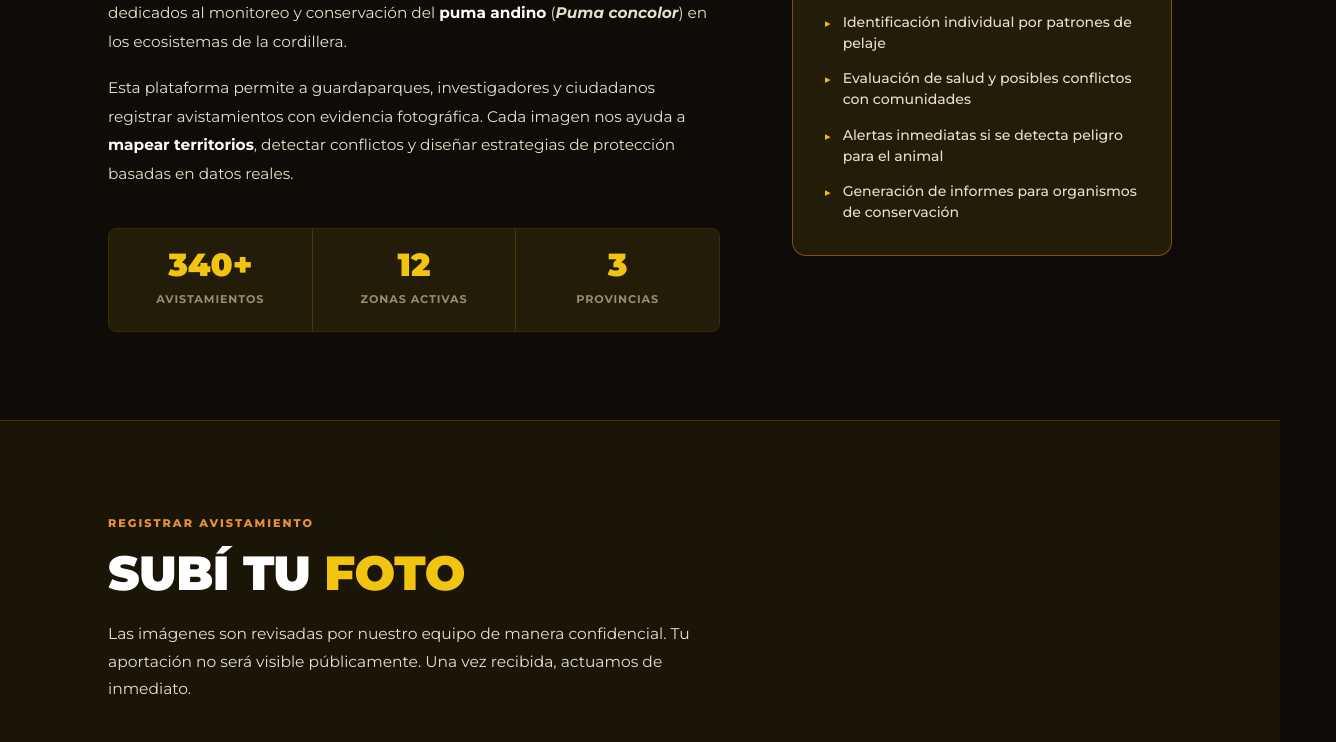
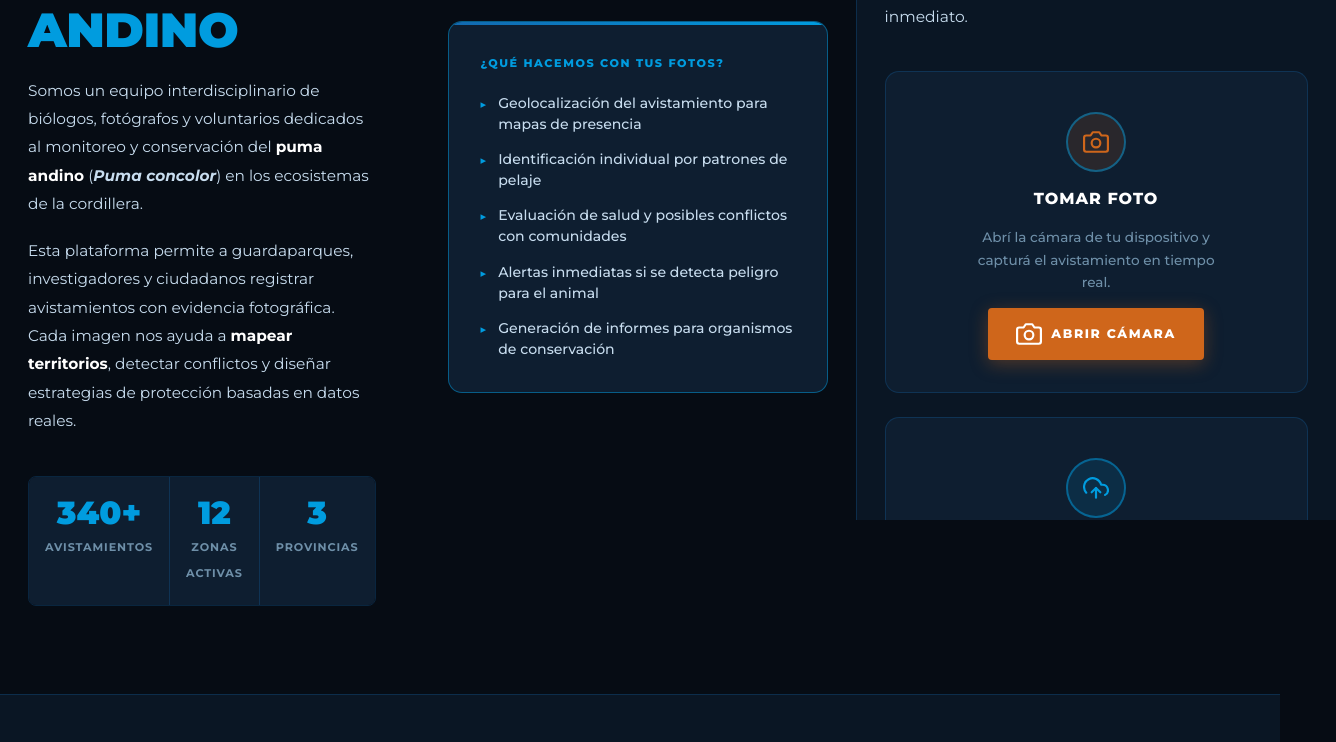
Before and after one commit to yyammi/pumakyami, a React (Vite) app in the folder my-app/: page / in a window 1280 px wide. Shown: the part 1080-1822 px from the top of the page, 1336 px wide, since content can reach past the window. Built offline with nearby package versions, Linux system fonts and the light colour scheme.

Commit message:
casi tdo

```diff
--- a/my-app/src/App.css
+++ b/my-app/src/App.css
@@ -1,5 +1,58 @@
-/* App.css — vacío intencionalmente.
-   Cada componente maneja sus propios estilos
-   en su carpeta correspondiente dentro de /Componentes.
-   Los tokens globales están en index.css.
-*/
+/* ══════════════════════════════════════════════
+   LAYOUT DE DOS COLUMNAS (sticky sidebar)
+   ══════════════════════════════════════════════ */
+
+.layout-dos-columnas {
+  display: grid;
+  grid-template-columns: 1fr 480px;
+  align-items: start;
+  min-height: 100vh;
+}
+
+/* ── Columna izquierda: Sobre Nosotros (scrollable) ── */
+.col-contenido {
+  /* deja que la columna ocupe todo el alto y haga scroll con la página */
+}
+
+/* ── Columna derecha: Registrar Avistamiento (sticky) ── */
+.col-sticky {
+  position: sticky;
+  top: 0;               /* se pega desde el borde superior del viewport */
+  height: 100vh;        /* ocupa toda la altura visible */
+  overflow-y: auto;     /* scroll interno si el contenido es largo */
+  border-left: 1px solid var(--border);
+  background: var(--bg-section);
+  /* Scrollbar dentro del panel sticky */
+  scrollbar-width: thin;
+  scrollbar-color: var(--azul-principal) var(--bg-section);
+}
+
+.col-sticky::-webkit-scrollbar { width: 4px; }
+.col-sticky::-webkit-scrollbar-track { background: var(--bg-section); }
+.col-sticky::-webkit-scrollbar-thumb { background: var(--azul-principal); border-radius: 2px; }
+
+/* ── El section de RegistrarAvistamiento dentro del sticky ── */
+.col-sticky .section {
+  min-height: 100vh;
+  display: flex;
+  align-items: center;
+}
+
+/* ── Responsive: colapsa a una columna en pantallas medianas ── */
+@media (max-width: 1024px) {
+  .layout-dos-columnas {
+    grid-template-columns: 1fr;
+  }
+
+  .col-sticky {
+    position: static;
+    height: auto;
+    overflow-y: visible;
+    border-left: none;
+    border-top: 1px solid var(--border);
+  }
+
+  .col-sticky .section {
+    min-height: auto;
+  }
+}
--- a/my-app/src/App.jsx
+++ b/my-app/src/App.jsx
@@ -1,5 +1,6 @@
 import { useState } from 'react';
 import './index.css';
+import './App.css';
 
 import Navbar               from './Componentes/Navbar/Navbar';
 import Hero                 from './Componentes/Hero/Hero';
@@ -38,8 +39,19 @@ function App() {
 
       <main>
         <Hero />
-        <SobreNosotros />
-        <RegistrarAvistamiento onUpload={handleUpload} cargando={cargando} />
+
+        {/* ── Layout de dos columnas ── */}
+        <div className="layout-dos-columnas">
+          {/* Columna izquierda: scrollable */}
+          <div className="col-contenido">
+            <SobreNosotros />
+          </div>
+
+          {/* Columna derecha: sticky — siempre visible */}
+          <aside className="col-sticky">
+            <RegistrarAvistamiento onUpload={handleUpload} cargando={cargando} />
+          </aside>
+        </div>
       </main>
 
       <Footer />
--- a/my-app/src/Componentes/Boton/Boton.css
+++ b/my-app/src/Componentes/Boton/Boton.css
@@ -41,45 +41,45 @@
 
 /* ── Variantes de color ── */
 
-/* Amarillo — CTA primario */
+/* Celeste — CTA primario (subir imagen) */
 .btn--amarillo {
-  background: var(--yellow-cta);
-  color: #1a1200;
-  box-shadow: 0 4px 18px rgba(241,196,15,0.35);
+  background: var(--celeste);
+  color: #fff;
+  box-shadow: 0 4px 18px rgba(0,156,223,0.35);
 }
 .btn--amarillo:hover {
-  box-shadow: 0 8px 28px rgba(241,196,15,0.50);
+  box-shadow: 0 8px 28px rgba(0,156,223,0.55);
 }
 
-/* Ocre — acción secundaria */
+/* Azul principal — acción secundaria */
 .btn--ocre {
-  background: var(--ochre);
+  background: var(--azul-principal);
   color: #fff;
-  box-shadow: 0 4px 18px rgba(204,160,0,0.30);
+  box-shadow: 0 4px 18px rgba(18,105,175,0.30);
 }
 .btn--ocre:hover {
-  box-shadow: 0 8px 28px rgba(204,160,0,0.45);
+  box-shadow: 0 8px 28px rgba(18,105,175,0.50);
 }
 
-/* Naranja — acción terciaria / cámara */
+/* Naranja — acción cámara */
 .btn--naranja {
-  background: var(--orange-cta);
+  background: var(--naranja);
   color: #fff;
-  box-shadow: 0 4px 18px rgba(230,126,34,0.30);
+  box-shadow: 0 4px 18px rgba(207,102,27,0.35);
 }
 .btn--naranja:hover {
-  box-shadow: 0 8px 28px rgba(230,126,34,0.45);
+  box-shadow: 0 8px 28px rgba(207,102,27,0.55);
 }
 
 /* Outline — acción sin relleno */
 .btn--outline {
   background: transparent;
-  color: var(--yellow-cta);
-  border: 2px solid var(--yellow-cta);
+  color: var(--celeste);
+  border: 2px solid var(--celeste);
 }
 .btn--outline:hover {
-  background: var(--yellow-cta);
-  color: #1a1200;
+  background: var(--celeste);
+  color: #fff;
   box-shadow: var(--glow-yellow);
 }
 
--- a/my-app/src/Componentes/Footer/Footer.css
+++ b/my-app/src/Componentes/Footer/Footer.css
@@ -22,12 +22,12 @@
   margin-bottom: 6px;
 }
 
-.footer__marca-paw { color: var(--amber); display: flex; }
+.footer__marca-paw { color: var(--celeste); display: flex; }
 
 .footer__divider {
   width: 48px;
   height: 2px;
-  background: var(--ochre);
+  background: var(--azul-principal);
   border-radius: 2px;
   margin: 4px 0;
 }
--- a/my-app/src/Componentes/Hero/Hero.css
+++ b/my-app/src/Componentes/Hero/Hero.css
@@ -27,18 +27,18 @@
   inset: 0;
   background: linear-gradient(
     to top,
-    rgba(15,12,7,1)    0%,
-    rgba(15,12,7,0.65) 40%,
-    rgba(15,12,7,0.15) 100%
+    rgba(6,12,20,1)    0%,
+    rgba(6,12,20,0.65) 40%,
+    rgba(6,12,20,0.15) 100%
   );
 }
 
-/* Ochre accent bar at the bottom */
+/* Brand accent bar at the bottom */
 .hero__accent-bar {
   position: absolute;
   bottom: 0; left: 0; right: 0;
   height: 4px;
-  background: linear-gradient(90deg, var(--ochre-deeper) 0%, var(--yellow-cta) 50%, var(--orange-cta) 100%);
+  background: linear-gradient(90deg, var(--azul-principal) 0%, var(--celeste) 55%, var(--naranja) 100%);
 }
 
 .hero__content {
@@ -58,7 +58,7 @@
   display: inline-flex;
   align-items: center;
   gap: 8px;
-  background: var(--ochre);
+  background: var(--azul-principal);
   color: #fff;
   font-size: 0.68rem;
   font-weight: 800;
@@ -82,7 +82,7 @@
 
 .hero__title mark {
   background: none;
-  color: var(--yellow-cta);
+  color: var(--celeste);
 }
 
 .hero__sub {
--- a/my-app/src/Componentes/Navbar/Navbar.css
+++ b/my-app/src/Componentes/Navbar/Navbar.css
@@ -25,7 +25,7 @@
 }
 
 .nav__paw {
-  color: var(--amber);
+  color: var(--celeste);
   display: flex;
   align-items: center;
 }
@@ -51,13 +51,13 @@
   position: absolute;
   bottom: -4px; left: 0; right: 0;
   height: 2px;
-  background: var(--yellow-cta);
+  background: var(--celeste);
   transform: scaleX(0);
   transform-origin: left;
   transition: transform var(--ease);
 }
 
-.nav__links a:hover { color: var(--yellow-cta); }
+.nav__links a:hover { color: var(--celeste); }
 .nav__links a:hover::after { transform: scaleX(1); }
 
 @media (max-width: 640px) {
--- a/my-app/src/Componentes/RegistrarAvistamiento/RegistrarAvistamiento.css
+++ b/my-app/src/Componentes/RegistrarAvistamiento/RegistrarAvistamiento.css
@@ -46,11 +46,11 @@
 
 /* Drag active */
 .upload-card--dragging {
-  border-color: var(--yellow-cta) !important;
-  background: rgba(241,196,15,0.06) !important;
+  border-color: var(--celeste) !important;
+  background: rgba(0,156,223,0.07) !important;
   box-shadow: var(--glow-yellow) !important;
 }
-.upload-card--dragging::before { transform: scaleX(1); background: var(--yellow-cta); }
+.upload-card--dragging::before { transform: scaleX(1); background: var(--celeste); }
 
 /* Icon circle */
 .upload-card__icon {
@@ -66,13 +66,13 @@
 }
 
 .upload-card--camara .upload-card__icon {
-  background: rgba(230,126,34,0.12);
-  color: var(--orange-cta);
+  background: rgba(207,102,27,0.14);
+  color: var(--naranja);
 }
 
 .upload-card--archivo .upload-card__icon {
-  background: rgba(241,196,15,0.1);
-  color: var(--yellow-cta);
+  background: rgba(0,156,223,0.12);
+  color: var(--celeste);
 }
 
 .upload-card:hover .upload-card__icon {
@@ -102,8 +102,8 @@
   position: absolute;
   inset: 0;
   border-radius: var(--r-lg);
-  background: rgba(241,196,15,0.12);
-  border: 2px dashed var(--yellow-cta);
+  background: rgba(0,156,223,0.10);
+  border: 2px dashed var(--celeste);
   display: flex;
   align-items: center;
   justify-content: center;
@@ -111,7 +111,7 @@
   font-weight: 800;
   text-transform: uppercase;
   letter-spacing: 0.08em;
-  color: var(--yellow-cta);
+  color: var(--celeste);
   pointer-events: none;
 }
 
@@ -156,8 +156,8 @@
   width: 52px;
   height: 52px;
   border-radius: 50%;
-  border: 3px solid rgba(204,160,0,0.2);
-  border-top-color: var(--yellow-cta);
+  border: 3px solid rgba(0,156,223,0.20);
+  border-top-color: var(--celeste);
   animation: spin 0.75s linear infinite;
 }
 
--- a/my-app/src/Componentes/SobreNosotros/SobreNosotros.css
+++ b/my-app/src/Componentes/SobreNosotros/SobreNosotros.css
@@ -43,7 +43,7 @@
   display: block;
   font-size: 2rem;
   font-weight: 900;
-  color: var(--yellow-cta);
+  color: var(--celeste);
   line-height: 1;
   margin-bottom: 4px;
 }
@@ -70,13 +70,13 @@
   overflow: hidden;
 }
 
-/* Ochre top border accent */
+/* Blue top border accent */
 .sobre__card::before {
   content: '';
   position: absolute;
   top: 0; left: 0; right: 0;
   height: 3px;
-  background: linear-gradient(90deg, var(--ochre) 0%, var(--yellow-cta) 100%);
+  background: linear-gradient(90deg, var(--azul-principal) 0%, var(--celeste) 100%);
 }
 
 .sobre__card-title {
@@ -84,7 +84,7 @@
   font-weight: 800;
   letter-spacing: 0.14em;
   text-transform: uppercase;
-  color: var(--amber);
+  color: var(--celeste);
   margin-bottom: 20px;
 }
 
@@ -107,7 +107,7 @@
 
 .sobre__card-list li::before {
   content: '▸';
-  color: var(--yellow-cta);
+  color: var(--celeste);
   font-size: 0.7rem;
   margin-top: 3px;
   flex-shrink: 0;
--- a/my-app/src/index.css
+++ b/my-app/src/index.css
@@ -7,38 +7,44 @@
 }
 
 /* ═══════════════════════════════════════════
-   PUMAKAWA-INSPIRED DESIGN TOKENS
+   PUMAKYAMI — DESIGN TOKENS
    ═══════════════════════════════════════════ */
 :root {
-  /* ── Paleta de color ── */
-  --ochre:          #cca000;        /* fondo principal PUMAKAWA */
-  --ochre-dark:     #a67c00;        /* botón secundario */
-  --ochre-deeper:   #7a5a00;        /* hover profundo */
-  --amber:          #e69138;        /* acento naranja/ámbar */
-  --amber-dark:     #c97820;
-  --yellow-cta:     #f1c40f;        /* CTA primario brillante */
-  --orange-cta:     #e67e22;        /* CTA terciario */
+  /* ── Paleta de marca ── */
+  --azul-principal: #1269AF;        /* RGB: 18, 105, 175 */
+  --celeste:        #009CDF;        /* RGB: 0, 156, 223  */
+  --naranja:        #CF661B;        /* RGB: 207, 102, 27 */
+
+  /* ── Alias semánticos (compatibilidad) ── */
+  --ochre:          var(--azul-principal);
+  --ochre-dark:     #0d5490;
+  --ochre-deeper:   #094070;
+  --amber:          var(--celeste);
+  --amber-dark:     #007ab8;
+  --yellow-cta:     var(--celeste);
+  --orange-cta:     var(--naranja);
 
   /* ── Fondos ── */
-  --bg-page:        #0f0c07;        /* negro cálido */
-  --bg-section:     #1a1507;        /* sección alternada oscura */
-  --bg-card:        #231c09;        /* cards */
-  --bg-card-hover:  #2e240d;
-  --bg-overlay:     rgba(15,12,7,0.88);
+  --bg-page:        #060c14;        /* azul casi negro */
+  --bg-section:     #0a1624;        /* sección alternada */
+  --bg-card:        #0e1e30;        /* cards */
+  --bg-card-hover:  #122540;
+  --bg-overlay:     rgba(6,12,20,0.90);
 
   /* ── Texto ── */
   --text-primary:   #ffffff;
-  --text-secondary: #e8dfc8;
-  --text-muted:     #9a8c6e;
+  --text-secondary: #c8ddef;
+  --text-muted:     #6e8fa8;
   --text-on-ochre:  #ffffff;
 
   /* ── Bordes ── */
-  --border:         rgba(204,160,0,0.22);
-  --border-strong:  rgba(230,145,56,0.45);
+  --border:         rgba(18,105,175,0.28);
+  --border-strong:  rgba(0,156,223,0.50);
 
-  /* ── Sombras ── */
-  --glow-amber:     0 0 32px rgba(230,145,56,0.28);
-  --glow-yellow:    0 0 24px rgba(241,196,15,0.35);
+  /* ── Sombras / glows ── */
+  --glow-amber:     0 0 32px rgba(0,156,223,0.30);
+  --glow-yellow:    0 0 24px rgba(0,156,223,0.40);
+  --glow-naranja:   0 0 28px rgba(207,102,27,0.35);
   --shadow-card:    0 8px 40px rgba(0,0,0,0.6);
 
   /* ── Radios ── */
@@ -72,12 +78,15 @@ img { display: block; max-width: 100%; }
 /* ── Scrollbar ── */
 ::-webkit-scrollbar { width: 5px; }
 ::-webkit-scrollbar-track { background: var(--bg-page); }
-::-webkit-scrollbar-thumb { background: var(--amber); border-radius: 3px; }
+::-webkit-scrollbar-thumb { background: var(--azul-principal); border-radius: 3px; }
 
 /* ── Utilidades de texto ── */
-.text-ochre   { color: var(--ochre); }
-.text-amber   { color: var(--amber); }
-.text-yellow  { color: var(--yellow-cta); }
+.text-azul    { color: var(--azul-principal); }
+.text-celeste { color: var(--celeste); }
+.text-naranja { color: var(--naranja); }
+.text-ochre   { color: var(--azul-principal); }
+.text-amber   { color: var(--celeste); }
+.text-yellow  { color: var(--celeste); }
 .text-muted   { color: var(--text-muted); }
 
 /* ── Sección base ── */
@@ -103,7 +112,7 @@ img { display: block; max-width: 100%; }
   font-weight: 800;
   letter-spacing: 0.18em;
   text-transform: uppercase;
-  color: var(--amber);
+  color: var(--celeste);
   margin-bottom: 14px;
 }
 
@@ -118,7 +127,7 @@ img { display: block; max-width: 100%; }
 }
 
 .section-title span {
-  color: var(--yellow-cta);
+  color: var(--celeste);
 }
 
 .section-body {
```
